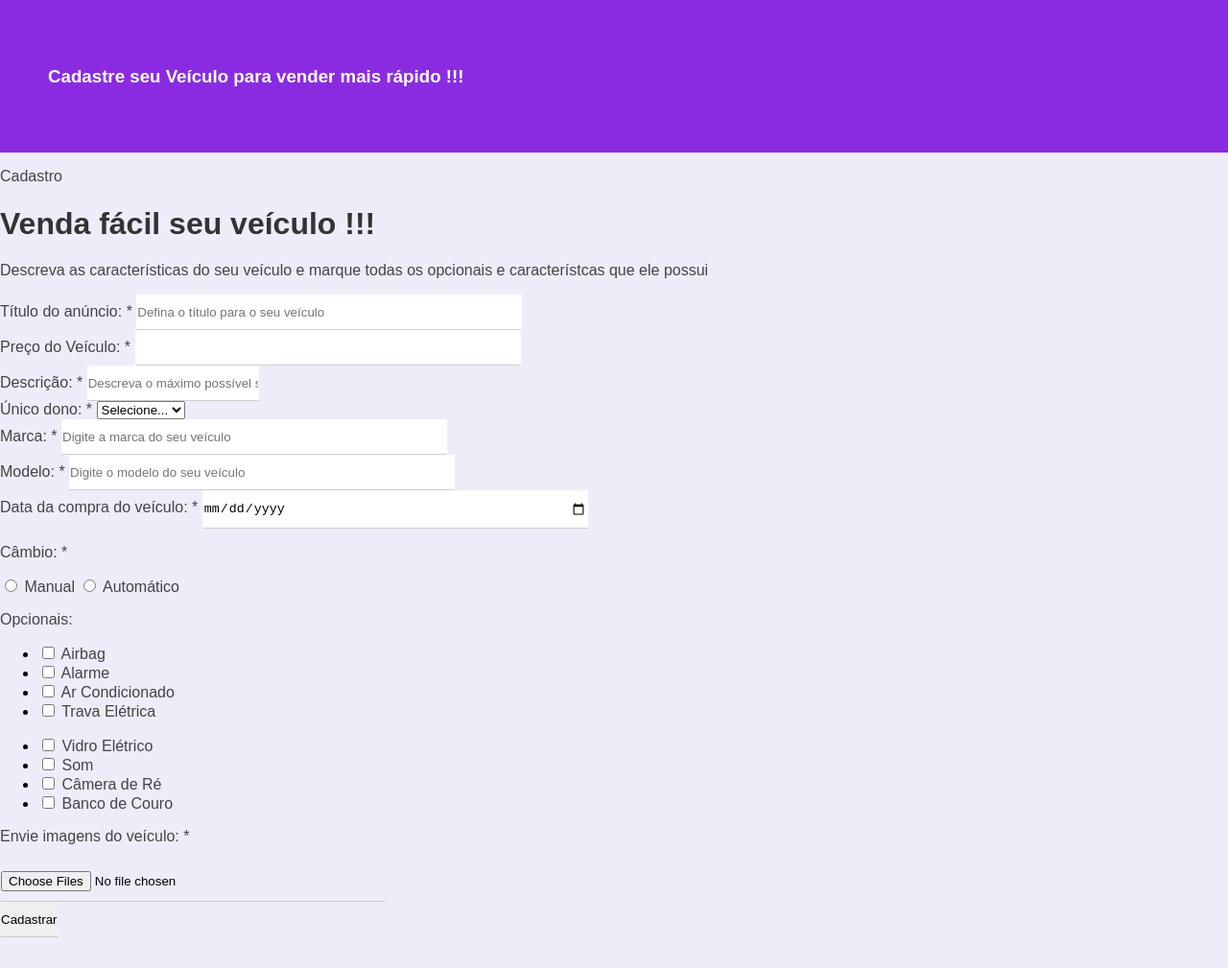
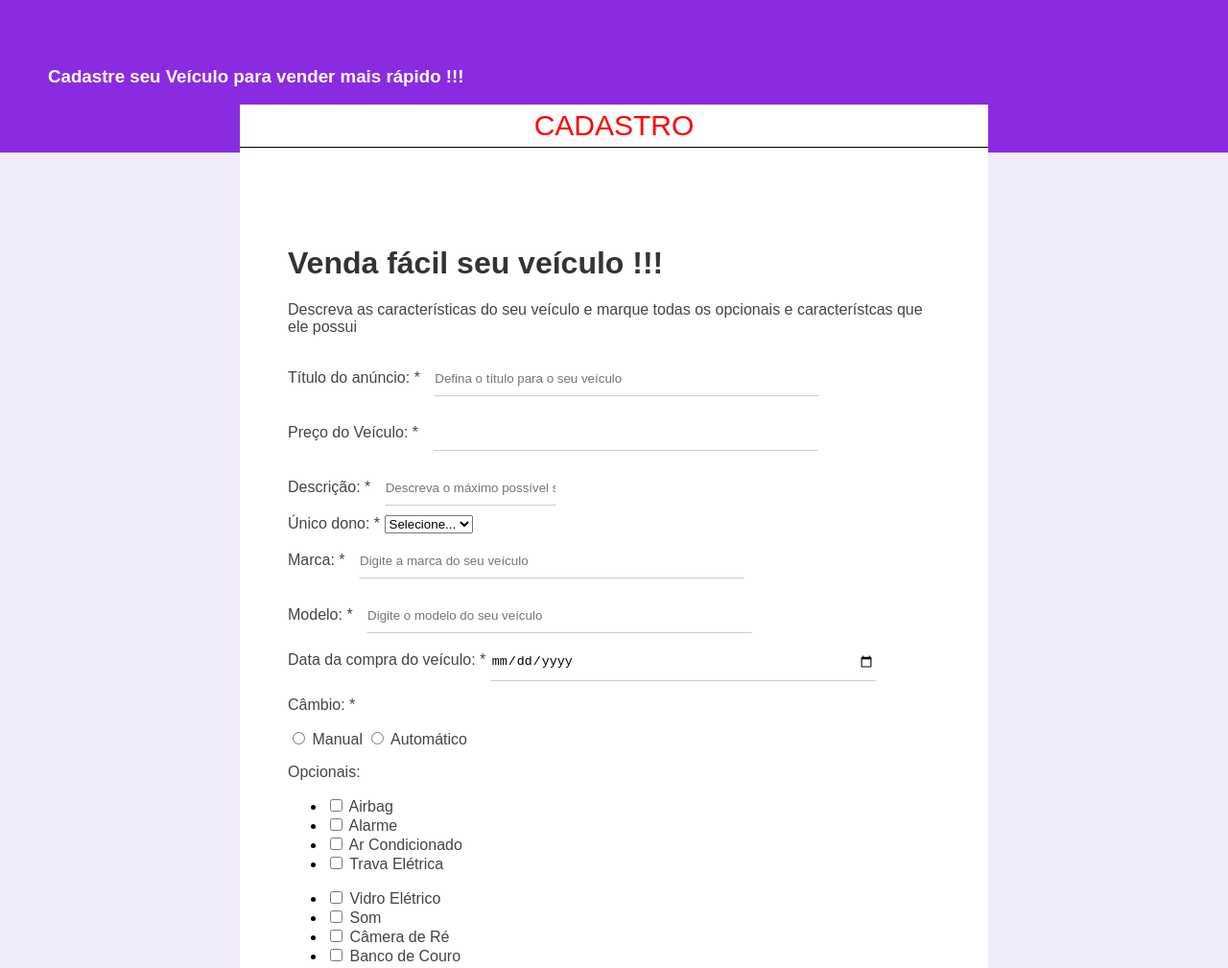
Before and after one commit to RenatoAnjo/formulario-vendas, a plain HTML site: page index.html in a window 1280 px wide. Shown: the top 1009 px of the page at 96% size. Before the commit the page ends 977 px from the top, so only its background shows below. Drawn offline with Linux system fonts and the light colour scheme.

Commit message:
Estilizando o formulario

```diff
--- a/src/css/style.css
+++ b/src/css/style.css
@@ -6,3 +6,27 @@
 h3 {
   color: white;
 }
+
+.container .form-container {
+  background-color: white;
+  margin-left: 250px ;
+  margin-right: 250px;
+  margin-top: -80px;
+}
+
+.form-header p {
+  text-transform: uppercase;
+  color: red;
+  font-size: 30px;
+  text-align: center;
+  padding: 5px;
+  border-bottom: solid 1px black;
+}
+
+.form-body {
+  padding: 50px;
+}
+
+.block {
+  margin: 10px;
+}
```
